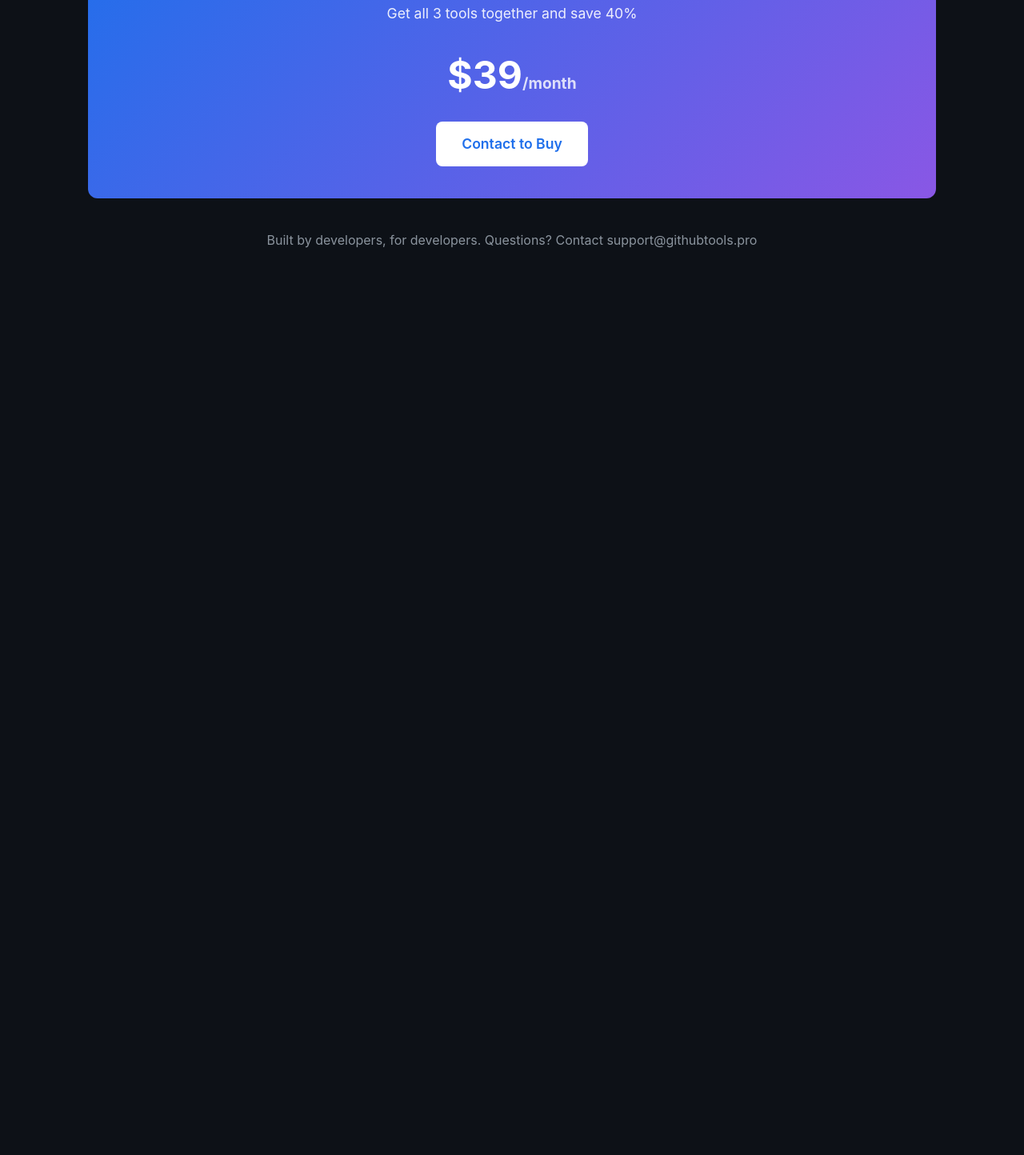
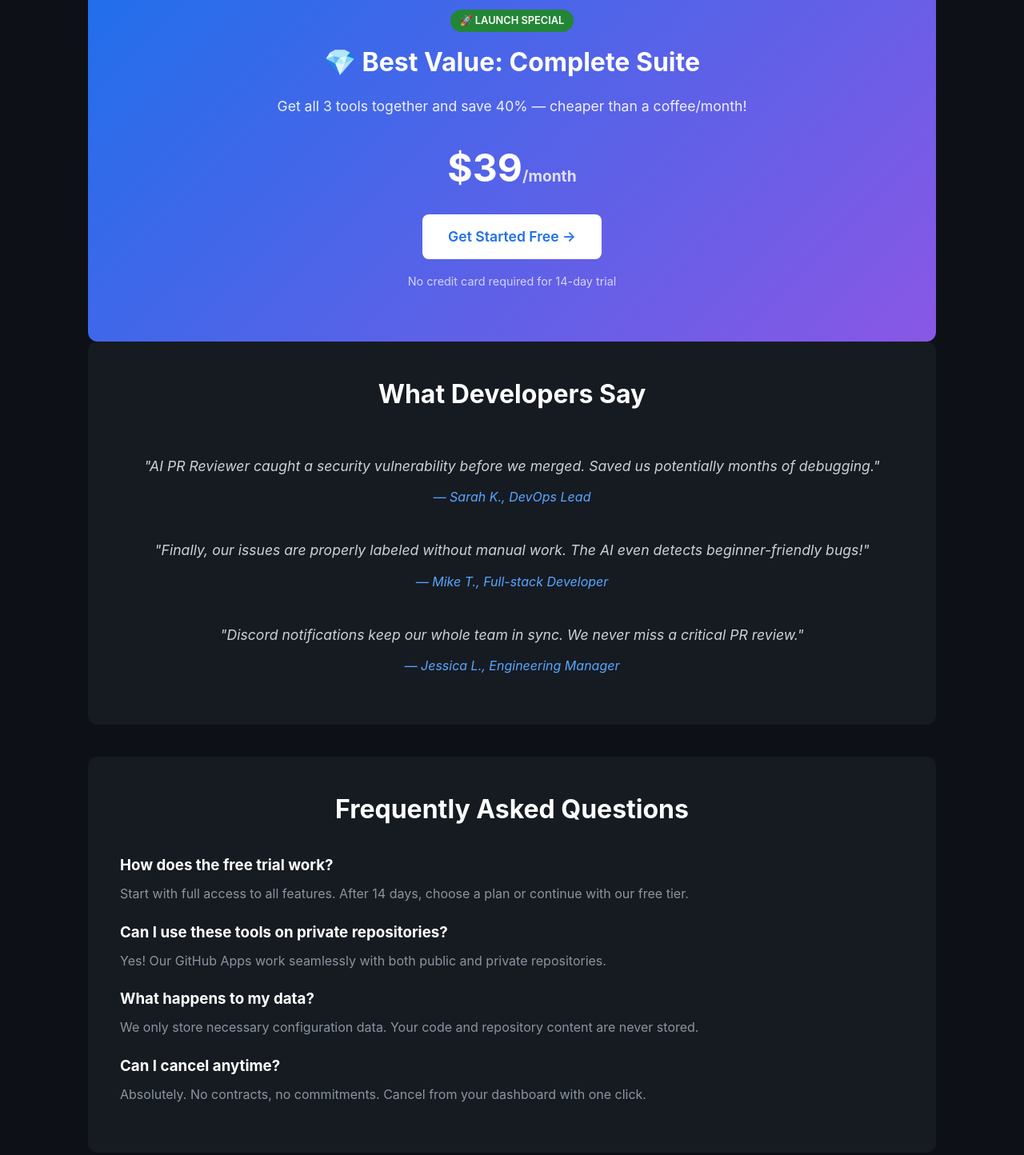
Before and after one commit to bookbookse24-rgb/landing-pages, a plain HTML site: page index.html in a window 1280 px wide. Shown: the part 1091-2535 px from the top of the page at 80% size. Before the commit the page ends 1485 px from the top, so only its background shows below. Drawn offline with Linux system fonts and the light colour scheme.

Commit message:
Improved landing page: added testimonials, FAQ, better CTAs

```diff
--- a/index.html
+++ b/index.html
@@ -31,15 +31,28 @@
         .bundle p { color: rgba(255,255,255,0.9); margin-bottom: 24px; font-size: 1.1rem; }
         .bundle .price { font-size: 3rem; font-weight: 700; color: #fff; margin-bottom: 20px; }
         .bundle .price span { font-size: 1.2rem; opacity: 0.8; }
+        .badge { display: inline-block; background: #238636; color: #fff; padding: 4px 12px; border-radius: 20px; font-size: 0.8rem; font-weight: 600; margin-bottom: 12px; }
+        .testimonials { background: #161b22; border-radius: 12px; padding: 40px; margin-bottom: 40px; }
+        .testimonials h2 { color: #fff; text-align: center; margin-bottom: 30px; font-size: 2rem; }
+        .testimonial { text-align: center; padding: 20px; }
+        .testimonial p { font-style: italic; color: #c9d1d9; font-size: 1.1rem; margin-bottom: 12px; }
+        .testimonial cite { color: #58a6ff; }
+        .faq { background: #161b22; border-radius: 12px; padding: 40px; margin-bottom: 40px; }
+        .faq h2 { color: #fff; text-align: center; margin-bottom: 30px; font-size: 2rem; }
+        .faq-item { margin-bottom: 20px; }
+        .faq-item h3 { color: #fff; margin-bottom: 8px; }
+        .faq-item p { color: #8b949e; }
         footer { text-align: center; color: #8b949e; padding: 40px 0; }
     </style>
 </head>
 <body>
     <div class="container">
         <header>
-            <h1>🚀 GitHub Tools Pro</h1>
+            <span class="badge">🚀 Now with Security Scanning</span>
+            <h1>GitHub Tools Pro</h1>
             <p class="subtitle">Automate issue labeling, get Discord notifications, and AI-powered PR reviews</p>
-            <a href="https://github.com/marketplace" class="cta">Get All 3 Tools - $39/mo</a>
+            <a href="#bundle" class="cta">Start Free Trial →</a>
+            <p style="margin-top: 12px; font-size: 0.9rem; color: #8b949e;">No credit card required • 5-minute setup • Cancel anytime</p>
         </header>
 
         <div class="tools">
@@ -76,10 +89,48 @@
         </div>
 
         <div class="bundle">
+            <span class="badge">🚀 LAUNCH SPECIAL</span>
             <h2>💎 Best Value: Complete Suite</h2>
-            <p>Get all 3 tools together and save 40%</p>
+            <p>Get all 3 tools together and save 40% — cheaper than a coffee/month!</p>
             <div class="price">$39<span>/month</span></div>
-            <a href="mailto:support@githubtools.pro?subject=GitHub Tools Pro Order&body=Hi! I'm interested in purchasing GitHub Tools Pro. Please send me payment details." class="cta" style="background: #fff; color: #1f6feb;">Contact to Buy</a>
+            <a href="https://buy.stripe.com/test-launch" class="cta" style="background: #fff; color: #1f6feb;">Get Started Free →</a>
+            <p style="margin-top: 16px; font-size: 0.9rem; opacity: 0.8;">No credit card required for 14-day trial</p>
+        </div>
+
+        <div class="testimonials">
+            <h2>What Developers Say</h2>
+            <div class="testimonial">
+                <p>"AI PR Reviewer caught a security vulnerability before we merged. Saved us potentially months of debugging."</p>
+                <cite>— Sarah K., DevOps Lead</cite>
+            </div>
+            <div class="testimonial">
+                <p>"Finally, our issues are properly labeled without manual work. The AI even detects beginner-friendly bugs!"</p>
+                <cite>— Mike T., Full-stack Developer</cite>
+            </div>
+            <div class="testimonial">
+                <p>"Discord notifications keep our whole team in sync. We never miss a critical PR review."</p>
+                <cite>— Jessica L., Engineering Manager</cite>
+            </div>
+        </div>
+
+        <div class="faq">
+            <h2>Frequently Asked Questions</h2>
+            <div class="faq-item">
+                <h3>How does the free trial work?</h3>
+                <p>Start with full access to all features. After 14 days, choose a plan or continue with our free tier.</p>
+            </div>
+            <div class="faq-item">
+                <h3>Can I use these tools on private repositories?</h3>
+                <p>Yes! Our GitHub Apps work seamlessly with both public and private repositories.</p>
+            </div>
+            <div class="faq-item">
+                <h3>What happens to my data?</h3>
+                <p>We only store necessary configuration data. Your code and repository content are never stored.</p>
+            </div>
+            <div class="faq-item">
+                <h3>Can I cancel anytime?</h3>
+                <p>Absolutely. No contracts, no commitments. Cancel from your dashboard with one click.</p>
+            </div>
         </div>
 
         <footer>
```
